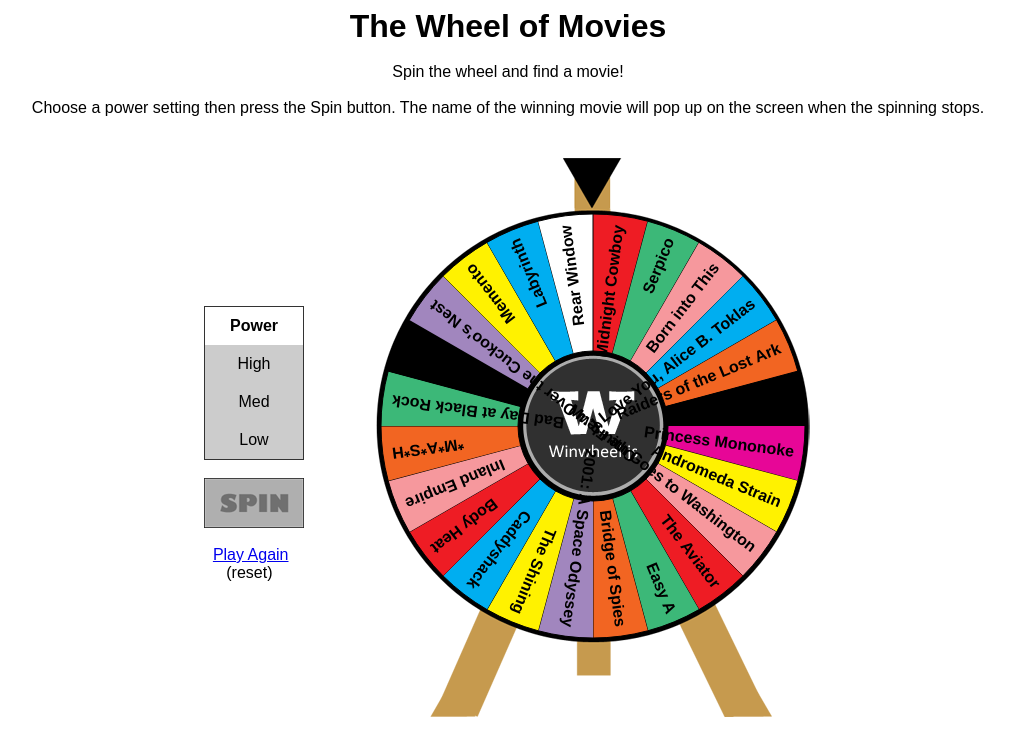
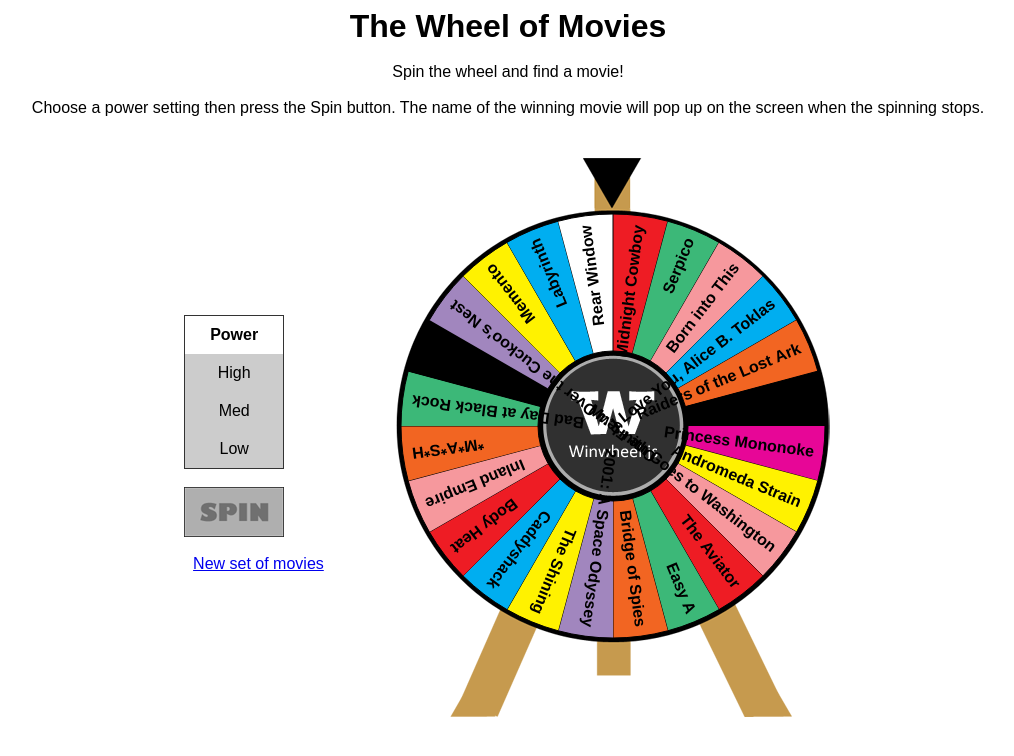
Before and after one commit to treese/treese.github.io, a Jekyll site: the page wom/index.html, which Jekyll copies as it is, in a window 1280 px wide. Shown: the top 756 px of the page, without its empty margins (132-1146 px from the left). Built offline with Jekyll 4.4.1, drawn with Linux system fonts in a browser that asks for light colours.

Commit message:
Changed link text about getting a fresh set of movies.

```diff
--- a/wom/index.html
+++ b/wom/index.html
@@ -62,8 +62,7 @@
                             <br />
                             <img id="spin_button" src="spin_off.png" alt="Spin" onClick="startSpin();" />
                             <br /><br />
-                            &nbsp;&nbsp;<a href="#" onClick="resetWheel(); return false;">Play Again</a><br />&nbsp;&nbsp;&nbsp;&nbsp;&nbsp;(reset)
-                        </div>
+                            &nbsp;&nbsp;<a href="#" onClick="resetWheel(); return false;">New set of movies</a></div>
                     </td>
                     <td width="438" height="582" class="the_wheel" align="center" valign="center">
                         <canvas id="canvas" width="434" height="434">
```
